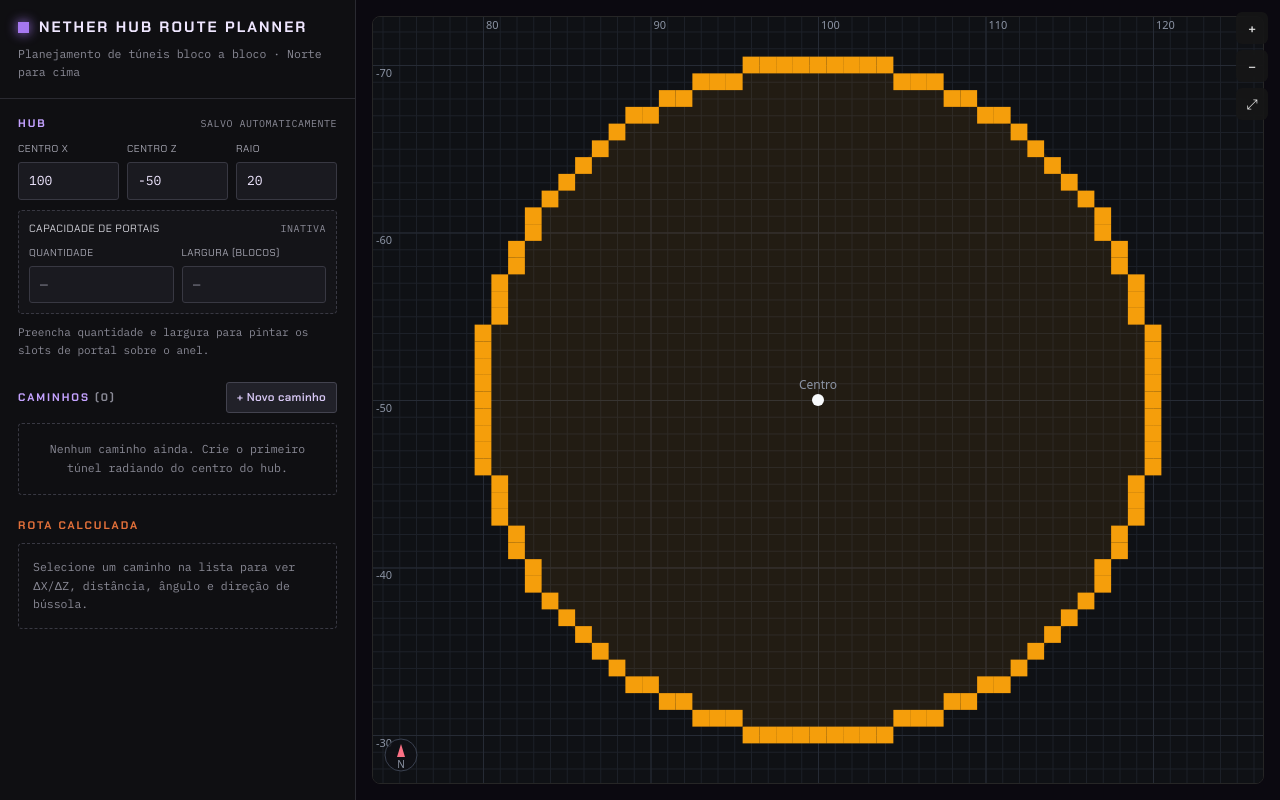
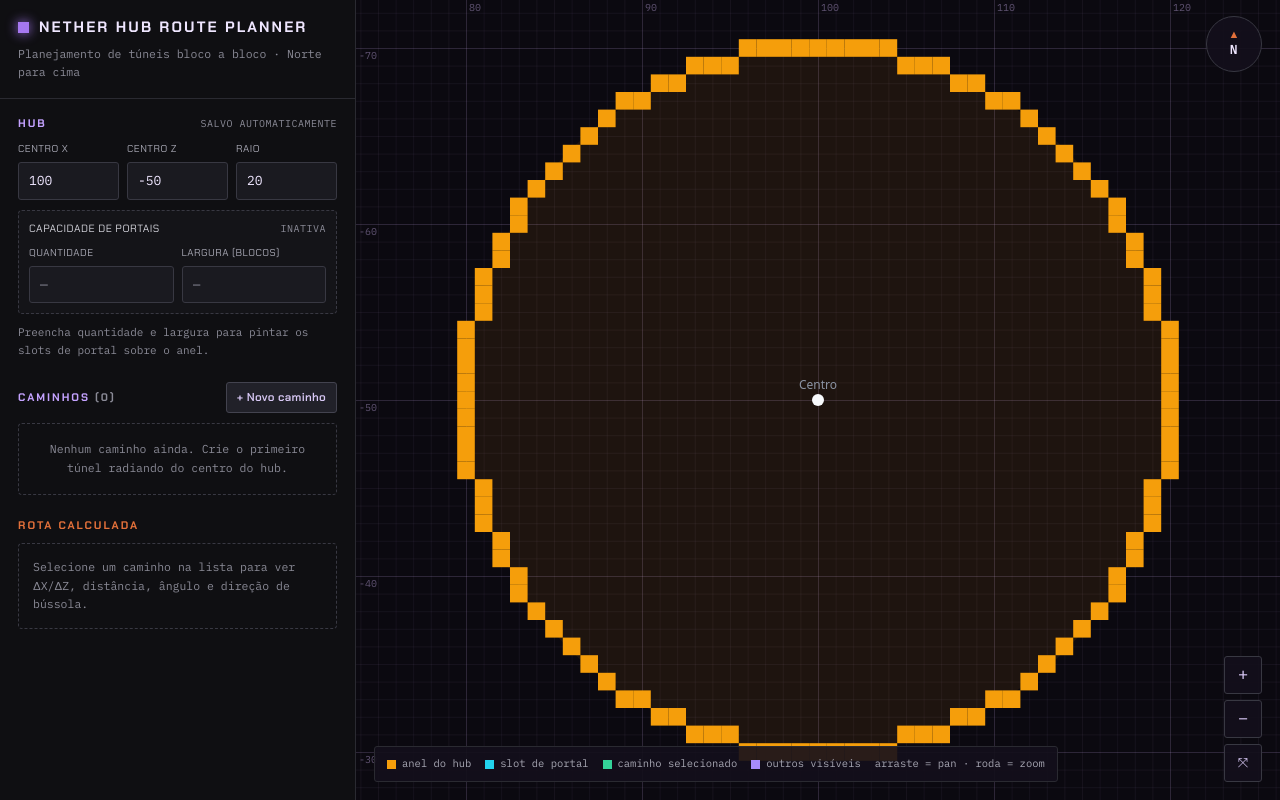
Before and after one commit to diegoasmello/nether-route-planner, a Next.js app: page / in a window 1280 px wide. Built offline with nearby package versions, Linux system fonts and the light colour scheme.

Commit message:
feat(canvas): match canvas chrome to the Claude Design mockup

```diff
--- a/src/app/globals.css
+++ b/src/app/globals.css
@@ -16,6 +16,7 @@
   --color-chip: #212129;
   --color-chip-hover: #2d2d3a;
   --color-row-hover: #242430;
+  --color-canvas-overlay: rgba(19, 15, 27, 0.9);
 
   /* Borders */
   --color-border: #383842;
--- /dev/null
+++ b/src/components/route-planner/canvas-compass.tsx
@@ -0,0 +1,8 @@
+export function CanvasCompass() {
+  return (
+    <div className="pointer-events-none absolute right-[18px] top-4 flex h-14 w-14 flex-col items-center justify-center rounded-full border border-border bg-canvas-overlay">
+      <span className="text-[11px] leading-none text-orange">▲</span>
+      <span className="font-mono-ui text-[13px] font-bold tracking-wider text-heading">N</span>
+    </div>
+  );
+}
--- /dev/null
+++ b/src/components/route-planner/canvas-legend.tsx
@@ -0,0 +1,24 @@
+import { COLORS } from "./route-canvas";
+
+// Swatch colors mirror whatever RouteCanvas currently draws with (the
+// prototype's own legend colors don't match this app's canvas palette).
+const ITEMS = [
+  { color: COLORS.hubStroke, label: "anel do hub" },
+  { color: COLORS.portalSlot, label: "slot de portal" },
+  { color: COLORS.centerlineStroke, label: "caminho selecionado" },
+  { color: COLORS.otherAccent, label: "outros visíveis" },
+] as const;
+
+export function CanvasLegend() {
+  return (
+    <div className="pointer-events-none absolute bottom-[18px] left-[18px] right-[74px] flex max-w-max flex-wrap items-center gap-3.5 rounded-[3px] border border-panel-border bg-canvas-overlay px-3 py-[9px] font-mono-ui text-[10.5px] text-secondary">
+      {ITEMS.map((item) => (
+        <span key={item.label} className="flex items-center gap-1.5">
+          <span className="block h-[9px] w-[9px]" style={{ background: item.color }} />
+          {item.label}
+        </span>
+      ))}
+      <span>arraste = pan · roda = zoom</span>
+    </div>
+  );
+}
--- a/src/components/route-planner/route-canvas.tsx
+++ b/src/components/route-planner/route-canvas.tsx
@@ -1,7 +1,22 @@
 "use client";
 
-import { forwardRef, useCallback, useEffect, useImperativeHandle, useMemo, useRef, useState } from "react";
-import { clampScale, fitViewport, screenToWorld, worldToScreen, type ScreenPoint, type Viewport } from "@/lib/minecraft/coordinates";
+import {
+  forwardRef,
+  useCallback,
+  useEffect,
+  useImperativeHandle,
+  useMemo,
+  useRef,
+  useState,
+} from "react";
+import {
+  clampScale,
+  fitViewport,
+  screenToWorld,
+  worldToScreen,
+  type ScreenPoint,
+  type Viewport,
+} from "@/lib/minecraft/coordinates";
 import { rasterizeCircle } from "@/lib/minecraft/line-rasterization";
 import { distributePortalsOnHub } from "@/lib/minecraft/portals";
 import type { Point, RoutePlanResult } from "@/lib/minecraft/route";
@@ -36,10 +51,11 @@ interface RouteCanvasProps {
   otherRoutes: readonly NamedRoute[];
 }
 
-const COLORS = {
-  background: "#0f1115",
-  gridMinor: "#1c2028",
-  gridMajor: "#262b35",
+export const COLORS = {
+  background: "#0b0910",
+  gridMinor: "rgba(168, 146, 196, 0.07)",
+  gridMajor: "rgba(168, 146, 196, 0.16)",
+  gridLabel: "rgba(168, 146, 196, 0.55)",
   axisLine: "#3a4150",
   axisText: "#8b93a3",
   hubStroke: "#f59e0b",
@@ -73,7 +89,11 @@ function niceStep(scale: number, targetPx = 90): number {
   return Math.max(1, niceResidual * magnitude);
 }
 
-function panViewportByScreenDelta(viewport: Viewport, dxPx: number, dyPx: number): Viewport {
+function panViewportByScreenDelta(
+  viewport: Viewport,
+  dxPx: number,
+  dyPx: number,
+): Viewport {
   // Screen Z is drawn increasing downward (see coordinates.ts), so both
   // axes shift the center in the same sign relative to their screen delta.
   return {
@@ -85,16 +105,24 @@ function panViewportByScreenDelta(viewport: Viewport, dxPx: number, dyPx: number
   };
 }
 
-export const RouteCanvas = forwardRef<RouteCanvasHandle, RouteCanvasProps>(function RouteCanvas(
+export const RouteCanvas = forwardRef<RouteCanvasHandle, RouteCanvasProps>(
+  function RouteCanvas(
     { hubOrigin, hubRadius, portalCount, portalWidth, primary, otherRoutes },
     ref,
   ) {
     const containerRef = useRef<HTMLDivElement>(null);
     const canvasRef = useRef<HTMLCanvasElement>(null);
     const [size, setSize] = useState({ width: 0, height: 0 });
-  const [viewport, setViewport] = useState<Viewport>({ center: { x: 0, z: 0 }, scale: 4 });
+    const [viewport, setViewport] = useState<Viewport>({
+      center: { x: 0, z: 0 },
+      scale: 4,
+    });
 
-  const dragState = useRef<{ pointerId: number; lastX: number; lastY: number } | null>(null);
+    const dragState = useRef<{
+      pointerId: number;
+      lastX: number;
+      lastY: number;
+    } | null>(null);
 
     const fitPoints = useMemo(() => {
       const points = [hubOrigin];
@@ -119,8 +147,10 @@ export const RouteCanvas = forwardRef<RouteCanvasHandle, RouteCanvasProps>(funct
     useImperativeHandle(
       ref,
       () => ({
-      zoomIn: () => setViewport((v) => ({ ...v, scale: clampScale(v.scale * 1.4) })),
-      zoomOut: () => setViewport((v) => ({ ...v, scale: clampScale(v.scale / 1.4) })),
+        zoomIn: () =>
+          setViewport((v) => ({ ...v, scale: clampScale(v.scale * 1.4) })),
+        zoomOut: () =>
+          setViewport((v) => ({ ...v, scale: clampScale(v.scale / 1.4) })),
         centerRoute,
       }),
       [centerRoute],
@@ -165,15 +195,35 @@ export const RouteCanvas = forwardRef<RouteCanvasHandle, RouteCanvasProps>(funct
       const handleWheel = (e: WheelEvent) => {
         e.preventDefault();
         const rect = canvas.getBoundingClientRect();
-      const pointerScreen: ScreenPoint = { x: e.clientX - rect.left, y: e.clientY - rect.top };
+        const pointerScreen: ScreenPoint = {
+          x: e.clientX - rect.left,
+          y: e.clientY - rect.top,
+        };
 
         setViewport((oldViewport) => {
-        const worldUnderCursor = screenToWorld(pointerScreen, oldViewport, size.width, size.height);
+          const worldUnderCursor = screenToWorld(
+            pointerScreen,
+            oldViewport,
+            size.width,
+            size.height,
+          );
           const factor = e.deltaY < 0 ? 1.15 : 1 / 1.15;
           const newScale = clampScale(oldViewport.scale * factor);
-        const guess: Viewport = { center: oldViewport.center, scale: newScale };
-        const screenAtGuess = worldToScreen(worldUnderCursor, guess, size.width, size.height);
-        return panViewportByScreenDelta(guess, pointerScreen.x - screenAtGuess.x, pointerScreen.y - screenAtGuess.y);
+          const guess: Viewport = {
+            center: oldViewport.center,
+            scale: newScale,
+          };
+          const screenAtGuess = worldToScreen(
+            worldUnderCursor,
+            guess,
+            size.width,
+            size.height,
+          );
+          return panViewportByScreenDelta(
+            guess,
+            pointerScreen.x - screenAtGuess.x,
+            pointerScreen.y - screenAtGuess.y,
+          );
         });
       };
 
@@ -183,7 +233,11 @@ export const RouteCanvas = forwardRef<RouteCanvasHandle, RouteCanvasProps>(funct
 
     const handlePointerDown = (e: React.PointerEvent<HTMLCanvasElement>) => {
       (e.target as HTMLCanvasElement).setPointerCapture(e.pointerId);
-    dragState.current = { pointerId: e.pointerId, lastX: e.clientX, lastY: e.clientY };
+      dragState.current = {
+        pointerId: e.pointerId,
+        lastX: e.clientX,
+        lastY: e.clientY,
+      };
     };
 
     const handlePointerMove = (e: React.PointerEvent<HTMLCanvasElement>) => {
@@ -191,12 +245,17 @@ export const RouteCanvas = forwardRef<RouteCanvasHandle, RouteCanvasProps>(funct
       if (!drag || drag.pointerId !== e.pointerId) return;
       const dxPx = e.clientX - drag.lastX;
       const dyPx = e.clientY - drag.lastY;
-    dragState.current = { pointerId: e.pointerId, lastX: e.clientX, lastY: e.clientY };
+      dragState.current = {
+        pointerId: e.pointerId,
+        lastX: e.clientX,
+        lastY: e.clientY,
+      };
       setViewport((v) => panViewportByScreenDelta(v, dxPx, dyPx));
     };
 
     const handlePointerUp = (e: React.PointerEvent<HTMLCanvasElement>) => {
-    if (dragState.current?.pointerId === e.pointerId) dragState.current = null;
+      if (dragState.current?.pointerId === e.pointerId)
+        dragState.current = null;
     };
 
     // Draw.
@@ -213,13 +272,24 @@ export const RouteCanvas = forwardRef<RouteCanvasHandle, RouteCanvasProps>(funct
       canvas.style.height = `${size.height}px`;
       ctx.setTransform(dpr, 0, 0, dpr, 0, 0);
 
-    const w2s = (p: { x: number; z: number }) => worldToScreen(p, viewport, size.width, size.height);
+      const w2s = (p: { x: number; z: number }) =>
+        worldToScreen(p, viewport, size.width, size.height);
 
       ctx.fillStyle = COLORS.background;
       ctx.fillRect(0, 0, size.width, size.height);
 
-    const topLeftWorld = screenToWorld({ x: 0, y: 0 }, viewport, size.width, size.height);
-    const bottomRightWorld = screenToWorld({ x: size.width, y: size.height }, viewport, size.width, size.height);
+      const topLeftWorld = screenToWorld(
+        { x: 0, y: 0 },
+        viewport,
+        size.width,
+        size.height,
+      );
+      const bottomRightWorld = screenToWorld(
+        { x: size.width, y: size.height },
+        viewport,
+        size.width,
+        size.height,
+      );
       const minX = Math.min(topLeftWorld.x, bottomRightWorld.x);
       const maxX = Math.max(topLeftWorld.x, bottomRightWorld.x);
       const minZ = Math.min(topLeftWorld.z, bottomRightWorld.z);
@@ -247,8 +317,8 @@ export const RouteCanvas = forwardRef<RouteCanvasHandle, RouteCanvasProps>(funct
       const step = niceStep(viewport.scale);
       ctx.strokeStyle = COLORS.gridMajor;
       ctx.lineWidth = 1;
-    ctx.font = "11px ui-sans-serif, system-ui, sans-serif";
-    ctx.fillStyle = COLORS.axisText;
+      ctx.font = "10px 'IBM Plex Mono', monospace";
+      ctx.fillStyle = COLORS.gridLabel;
 
       const firstX = Math.floor(minX / step) * step;
       ctx.beginPath();
@@ -321,10 +391,20 @@ export const RouteCanvas = forwardRef<RouteCanvasHandle, RouteCanvasProps>(funct
         // top of the plain perimeter blocks above, in their own color.
         if (portalCount && portalWidth) {
           ctx.fillStyle = COLORS.portalSlot;
-        for (const slot of distributePortalsOnHub(hubOrigin, hubRadius, portalCount, portalWidth)) {
+          for (const slot of distributePortalsOnHub(
+            hubOrigin,
+            hubRadius,
+            portalCount,
+            portalWidth,
+          )) {
             for (const block of slot.blocks) {
               const s = w2s(block);
-            ctx.fillRect(s.x - blockPx / 2, s.y - blockPx / 2, blockPx, blockPx);
+              ctx.fillRect(
+                s.x - blockPx / 2,
+                s.y - blockPx / 2,
+                blockPx,
+                blockPx,
+              );
             }
           }
         }
@@ -336,10 +416,16 @@ export const RouteCanvas = forwardRef<RouteCanvasHandle, RouteCanvasProps>(funct
       // its title pill is the only label it needs).
       const drawRoute = (route: NamedRoute, isPrimary: boolean) => {
         const routeResult = route.result;
-      const corridorFill = isPrimary ? COLORS.corridorFill : COLORS.otherCorridorFill;
-      const centerlineStroke = isPrimary ? COLORS.centerlineStroke : COLORS.otherCenterlineStroke;
+        const corridorFill = isPrimary
+          ? COLORS.corridorFill
+          : COLORS.otherCorridorFill;
+        const centerlineStroke = isPrimary
+          ? COLORS.centerlineStroke
+          : COLORS.otherCenterlineStroke;
         const accent = isPrimary ? COLORS.accent : COLORS.otherAccent;
-      const destinationColor = isPrimary ? COLORS.destination : COLORS.otherDestination;
+        const destinationColor = isPrimary
+          ? COLORS.destination
+          : COLORS.otherDestination;
 
         ctx.fillStyle = corridorFill;
         for (const block of routeResult.tunnel.corridorBlocks) {
@@ -353,7 +439,12 @@ export const RouteCanvas = forwardRef<RouteCanvasHandle, RouteCanvasProps>(funct
           ctx.lineWidth = 1;
           for (const block of routeResult.tunnel.centerline) {
             const s = w2s(block);
-          ctx.strokeRect(s.x - blockPx / 2 + 0.5, s.y - blockPx / 2 + 0.5, blockPx - 1, blockPx - 1);
+            ctx.strokeRect(
+              s.x - blockPx / 2 + 0.5,
+              s.y - blockPx / 2 + 0.5,
+              blockPx - 1,
+              blockPx - 1,
+            );
           }
         }
 
@@ -362,10 +453,16 @@ export const RouteCanvas = forwardRef<RouteCanvasHandle, RouteCanvasProps>(funct
         // diagonal or orthogonal). Unlike a real street label, it never
         // rotates to follow the line's angle — always horizontal and
         // upright, per the app's own "standard readable position".
-      if (route.title.trim() !== "" && routeResult.tunnel.centerline.length > 0) {
-        const midBlock = routeResult.tunnel.centerline[Math.floor(routeResult.tunnel.centerline.length / 2)];
+        if (
+          route.title.trim() !== "" &&
+          routeResult.tunnel.centerline.length > 0
+        ) {
+          const midBlock =
+            routeResult.tunnel.centerline[
+              Math.floor(routeResult.tunnel.centerline.length / 2)
+            ];
           const mid = w2s(midBlock);
-        ctx.font = "bold 13px ui-sans-serif, system-ui, sans-serif";
+          ctx.font = "bold 12px 'Chakra Petch', sans-serif";
           const paddingX = 8;
           const paddingY = 4;
           const textWidth = ctx.measureText(route.title).width;
@@ -374,7 +471,7 @@ export const RouteCanvas = forwardRef<RouteCanvasHandle, RouteCanvasProps>(funct
           const boxX = mid.x - boxWidth / 2;
           const boxY = mid.y - boxHeight / 2;
           ctx.beginPath();
-        ctx.roundRect(boxX, boxY, boxWidth, boxHeight, 5);
+          ctx.rect(boxX, boxY, boxWidth, boxHeight);
           ctx.fillStyle = COLORS.pathLabelBg;
           ctx.fill();
           ctx.strokeStyle = accent;
@@ -387,7 +484,11 @@ export const RouteCanvas = forwardRef<RouteCanvasHandle, RouteCanvasProps>(funct
         }
 
         // Hub exit marker.
-      if (routeResult.hub.radius > 0 && !routeResult.hub.withinHub && !routeResult.isSamePoint) {
+        if (
+          routeResult.hub.radius > 0 &&
+          !routeResult.hub.withinHub &&
+          !routeResult.isSamePoint
+        ) {
           const exit = w2s(routeResult.hub.exitPoint);
           ctx.beginPath();
           ctx.arc(exit.x, exit.y, 4, 0, Math.PI * 2);
@@ -428,32 +529,22 @@ export const RouteCanvas = forwardRef<RouteCanvasHandle, RouteCanvasProps>(funct
       ctx.font = "12px ui-sans-serif, system-ui, sans-serif";
       ctx.textAlign = "center";
       ctx.fillText("Centro", originScreen.x, originScreen.y - 20);
-
-    // Compass rose (fixed to the canvas, not the world): screen-up is North.
-    const compassX = 28;
-    const compassY = size.height - 28;
-    ctx.beginPath();
-    ctx.arc(compassX, compassY, 16, 0, Math.PI * 2);
-    ctx.fillStyle = "rgba(15, 17, 21, 0.85)";
-    ctx.fill();
-    ctx.strokeStyle = COLORS.axisLine;
-    ctx.lineWidth = 1;
-    ctx.stroke();
-    ctx.beginPath();
-    ctx.moveTo(compassX, compassY - 11);
-    ctx.lineTo(compassX - 4, compassY + 2);
-    ctx.lineTo(compassX + 4, compassY + 2);
-    ctx.closePath();
-    ctx.fillStyle = COLORS.destination;
-    ctx.fill();
-    ctx.fillStyle = COLORS.axisText;
-    ctx.font = "10px ui-sans-serif, system-ui, sans-serif";
-    ctx.textAlign = "center";
-    ctx.fillText("N", compassX, compassY + 5);
-  }, [hubOrigin, hubRadius, portalCount, portalWidth, primary, otherRoutes, viewport, size]);
+    }, [
+      hubOrigin,
+      hubRadius,
+      portalCount,
+      portalWidth,
+      primary,
+      otherRoutes,
+      viewport,
+      size,
+    ]);
 
     return (
-    <div ref={containerRef} className="relative h-full w-full overflow-hidden rounded-lg border border-neutral-800">
+      <div
+        ref={containerRef}
+        className="relative h-full w-full overflow-hidden"
+      >
         <canvas
           ref={canvasRef}
           onPointerDown={handlePointerDown}
@@ -464,4 +555,5 @@ export const RouteCanvas = forwardRef<RouteCanvasHandle, RouteCanvasProps>(funct
         />
       </div>
     );
-});
+  },
+);
--- a/src/components/route-planner/route-controls.tsx
+++ b/src/components/route-planner/route-controls.tsx
@@ -4,14 +4,24 @@ interface RouteControlsProps {
   onCenter: () => void;
 }
 
-function ControlButton({ onClick, label, children }: { onClick: () => void; label: string; children: React.ReactNode }) {
+function ControlButton({
+  onClick,
+  label,
+  fontSizeClassName,
+  children,
+}: {
+  onClick: () => void;
+  label: string;
+  fontSizeClassName: string;
+  children: React.ReactNode;
+}) {
   return (
     <button
       type="button"
       onClick={onClick}
       aria-label={label}
       title={label}
-      className="flex h-8 w-8 items-center justify-center rounded-md bg-neutral-900/80 text-sm font-medium text-neutral-200 backdrop-blur transition-colors hover:bg-neutral-800 focus:outline-none focus-visible:ring-2 focus-visible:ring-emerald-500"
+      className={`flex h-[38px] w-[38px] items-center justify-center rounded-[3px] border border-border bg-canvas-overlay font-mono-ui text-accent-strong transition-colors hover:border-accent hover:text-white focus:outline-none focus-visible:ring-2 focus-visible:ring-accent ${fontSizeClassName}`}
     >
       {children}
     </button>
@@ -20,15 +30,15 @@ function ControlButton({ onClick, label, children }: { onClick: () => void; labe
 
 export function RouteControls({ onZoomIn, onZoomOut, onCenter }: RouteControlsProps) {
   return (
-    <div className="absolute right-3 top-3 flex flex-col gap-1.5">
-      <ControlButton onClick={onZoomIn} label="Aumentar zoom">
+    <div className="absolute bottom-[18px] right-[18px] flex flex-col gap-1.5">
+      <ControlButton onClick={onZoomIn} label="Zoom +" fontSizeClassName="text-[17px]">
         +
       </ControlButton>
-      <ControlButton onClick={onZoomOut} label="Diminuir zoom">
+      <ControlButton onClick={onZoomOut} label="Zoom −" fontSizeClassName="text-[17px]">
         −
       </ControlButton>
-      <ControlButton onClick={onCenter} label="Centralizar rota">
-        ⤢
+      <ControlButton onClick={onCenter} label="Centralizar todos os caminhos visíveis" fontSizeClassName="text-[13px]">
+        ⤧
       </ControlButton>
     </div>
   );
--- a/src/components/route-planner/route-planner.tsx
+++ b/src/components/route-planner/route-planner.tsx
@@ -9,6 +9,8 @@ import {
   persistSavedPaths,
   type SavedPath,
 } from "@/lib/storage/route-planner-storage";
+import { CanvasCompass } from "./canvas-compass";
+import { CanvasLegend } from "./canvas-legend";
 import { NumberField } from "./number-field";
 import { OptionalNumberField } from "./optional-number-field";
 import { SavedPathsList, type EditingPreview, type PathDraft } from "./saved-paths-list";
@@ -249,7 +251,7 @@ export function RoutePlanner() {
         </div>
       </aside>
 
-      <main className="relative min-h-[420px] p-4 lg:flex-1">
+      <main className="relative min-h-[420px] lg:flex-1">
         <RouteCanvas
           ref={canvasRef}
           hubOrigin={origin}
@@ -264,6 +266,8 @@ export function RoutePlanner() {
           onZoomOut={() => canvasRef.current?.zoomOut()}
           onCenter={() => canvasRef.current?.centerRoute()}
         />
+        <CanvasLegend />
+        <CanvasCompass />
       </main>
     </div>
   );
```
Lines whose indentation alone changed are shown as unchanged.
